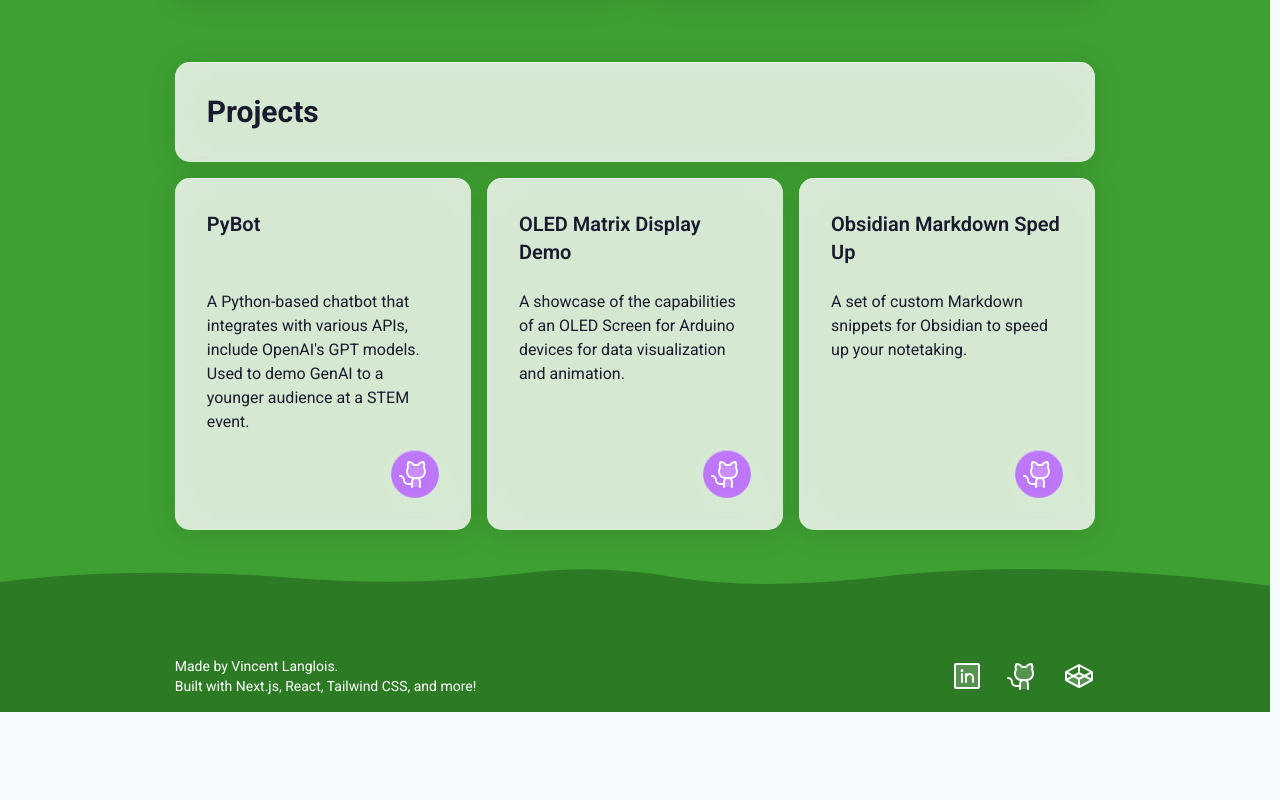
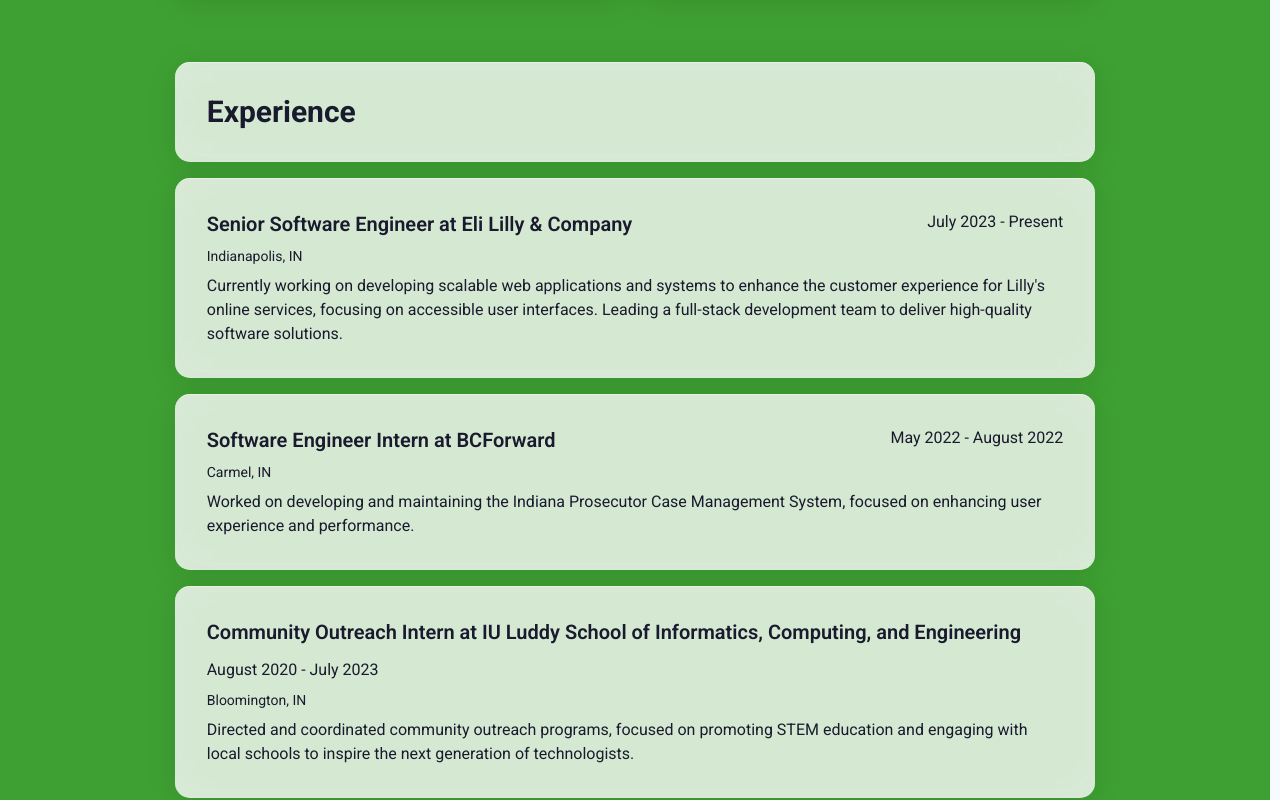
Before and after one commit to vtlanglois/portfolio-v2, a Next.js app: page / in a window 1280 px wide. Shown: the part 1510-2310 px from the top of the page. Before the commit the page ends 2222 px from the top, so only its background shows below. Built offline with nearby package versions, Linux system fonts and the light colour scheme.

Commit message:
Add experience section Fixes #7

```diff
--- a/src/app/page.tsx
+++ b/src/app/page.tsx
@@ -1,12 +1,14 @@
 import About from "@/components/sections/About";
 import Hero from "../components/sections/Hero";
 import Projects from "@/components/sections/Projects";
+import Experience from "@/components/sections/Experience";
 
 export default function Home() {
   return (
     <>
       <Hero />
       <About />
+      <Experience />
       <Projects />
     </>
   );
--- /dev/null
+++ b/src/components/sections/Experience.tsx
@@ -0,0 +1,66 @@
+import Card from "../ui/Card";
+import Container from "../ui/Container";
+import GitHubLink from "../ui/GitHubLink";
+import Section from "../ui/Section";
+import Stack from "../ui/Stack";
+
+export default function Experience() {
+  return (
+    <Section>
+      <Container>
+        <Stack>
+          <Card>
+            <h2 className="text-3xl font-bold">Experience</h2>
+          </Card>
+          <div className="grid grid-cols-1 gap-4">
+            <Card className="flex flex-col gap-2">
+              <div className="flex flex-row justify-between gap-1 flex-wrap">
+                <h3 className="text-xl font-semibold">
+                  Senior Software Engineer at Eli Lilly & Company
+                </h3>
+                <p>July 2023 - Present</p>
+              </div>
+              <p className="text-sm">Indianapolis, IN</p>
+              <p>
+                Currently working on developing scalable web applications and
+                systems to enhance the customer experience for Lilly's online
+                services, focusing on accessible user interfaces. Leading a
+                full-stack development team to deliver high-quality software
+                solutions.
+              </p>
+            </Card>
+            <Card className="flex flex-col gap-2">
+              <div className="flex flex-row justify-between gap-1 flex-wrap">
+                <h3 className="text-xl font-semibold">
+                  Software Engineer Intern at BCForward
+                </h3>
+                <p>May 2022 - August 2022</p>
+              </div>
+              <p className="text-sm">Carmel, IN</p>
+              <p>
+                Worked on developing and maintaining the Indiana Prosecutor Case
+                Management System, focused on enhancing user experience and
+                performance.
+              </p>
+            </Card>
+            <Card className="flex flex-col gap-2">
+              <div className="flex flex-row justify-between gap-1 flex-wrap">
+                <h3 className="text-xl font-semibold mb-2">
+                  Community Outreach Intern at IU Luddy School of Informatics,
+                  Computing, and Engineering
+                </h3>
+                <p>August 2020 - July 2023</p>
+              </div>
+              <p className="text-sm">Bloomington, IN</p>
+              <p>
+                Directed and coordinated community outreach programs, focused on
+                promoting STEM education and engaging with local schools to
+                inspire the next generation of technologists.
+              </p>
+            </Card>
+          </div>
+        </Stack>
+      </Container>
+    </Section>
+  );
+}
```
